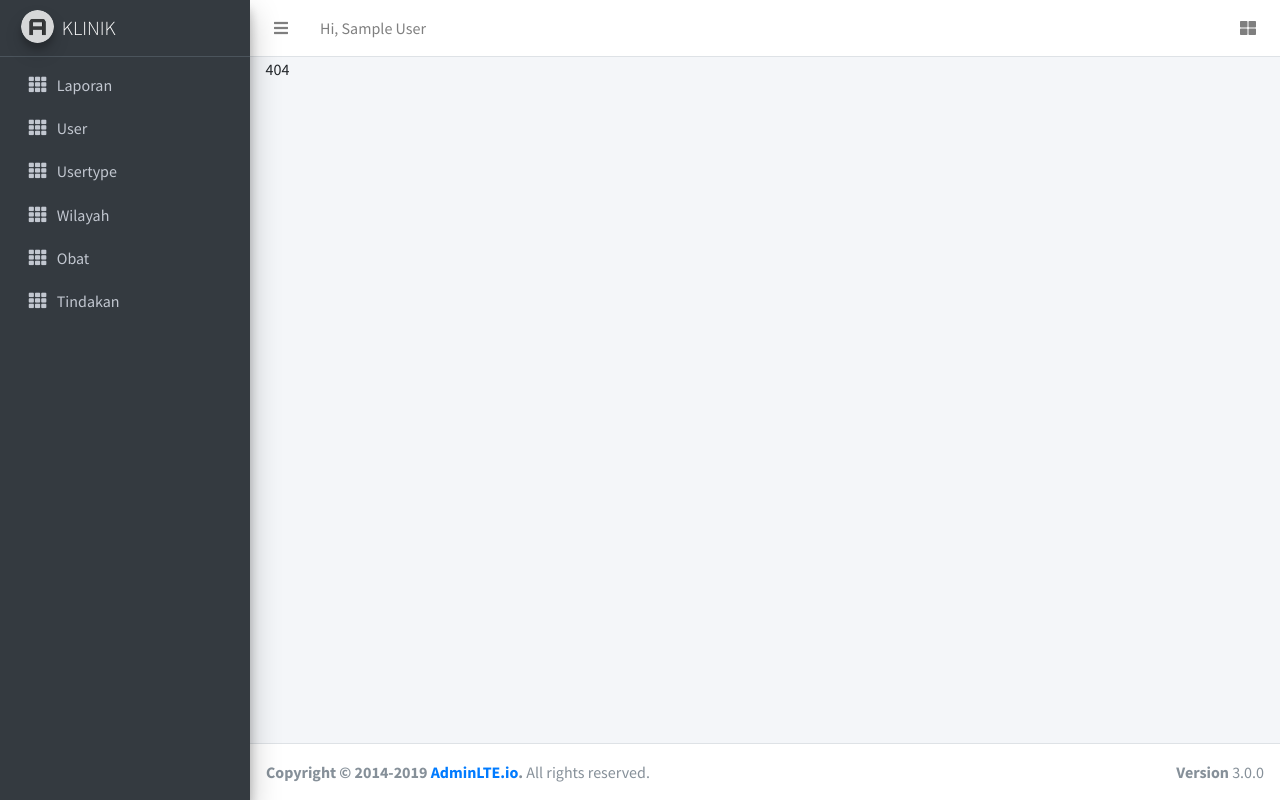
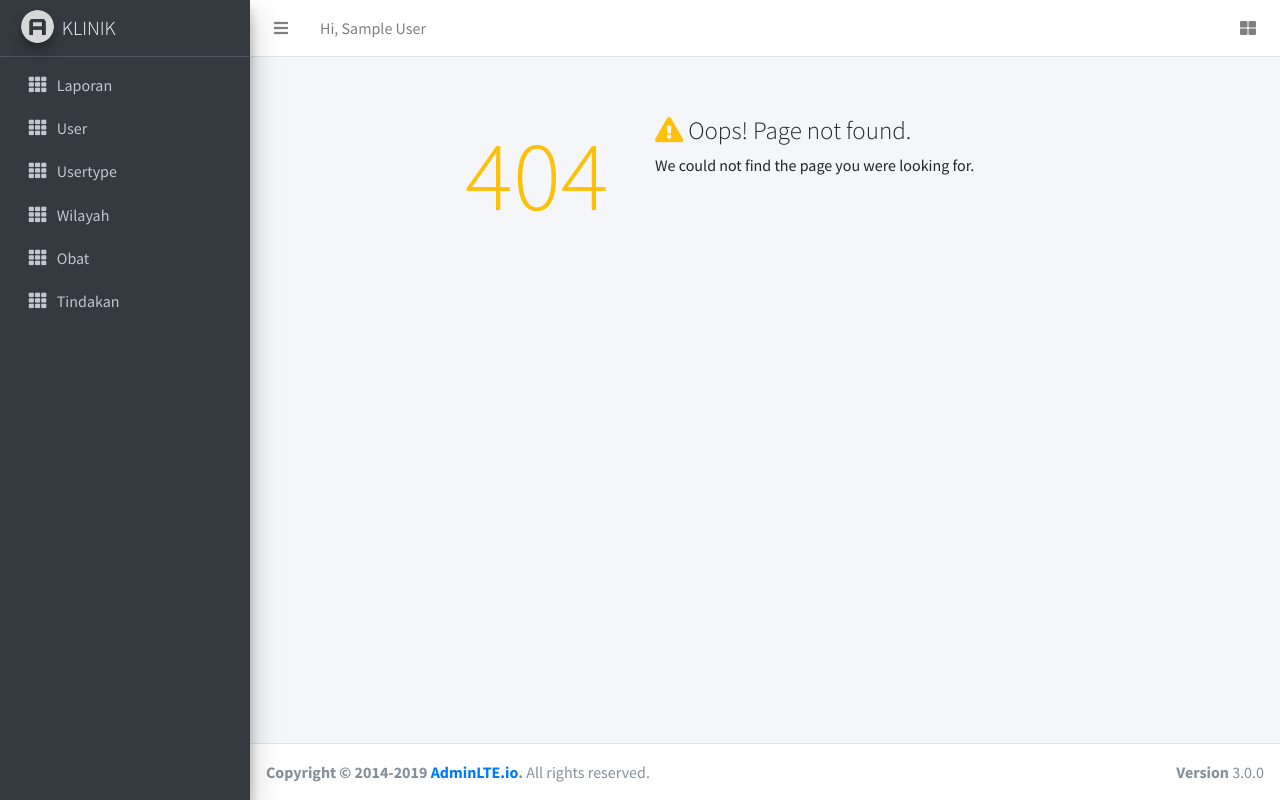
Before and after one commit to syauqifut/klinik, a PHP site: page /template.php in a window 1280 px wide. Run offline with PHP 8.4, Linux system fonts and the light colour scheme; the visitor is signed in with stand-in values (Sample User, id 1); some libraries are stand-ins or nearby versions.

Commit message:
404 page

```diff
--- a/index.php
+++ b/index.php
@@ -126,7 +126,7 @@
 
         default:
             http_response_code(404);
-            echo "404";
+            require "template.php";
             break;
     }
 
--- a/route.php
+++ b/route.php
@@ -114,7 +114,7 @@
 
         default:
             http_response_code(404);
-            echo "404";
+            require "views/404.php";
             break;
     }
 
--- /dev/null
+++ b/views/404.php
@@ -0,0 +1,27 @@
+  <div class="wrapper">
+      <section class="content-header">
+          <div class="container-fluid">
+              <div class="row mb-2">
+                  <div class="col-sm-6">
+                      <h1> </h1>
+                  </div>
+              </div>
+          </div>
+      </section>
+      <section class="content">
+          <div class="error-page">
+              <h2 class="headline text-warning"> 404</h2>
+
+              <div class="error-content">
+                  <h3><i class="fas fa-exclamation-triangle text-warning"></i> Oops! Page not found.</h3>
+
+                  <p>
+                      We could not find the page you were looking for.
+                  </p>
+
+              </div>
+              <!-- /.error-content -->
+          </div>
+          <!-- /.error-page -->
+      </section>
+  </div>
```
